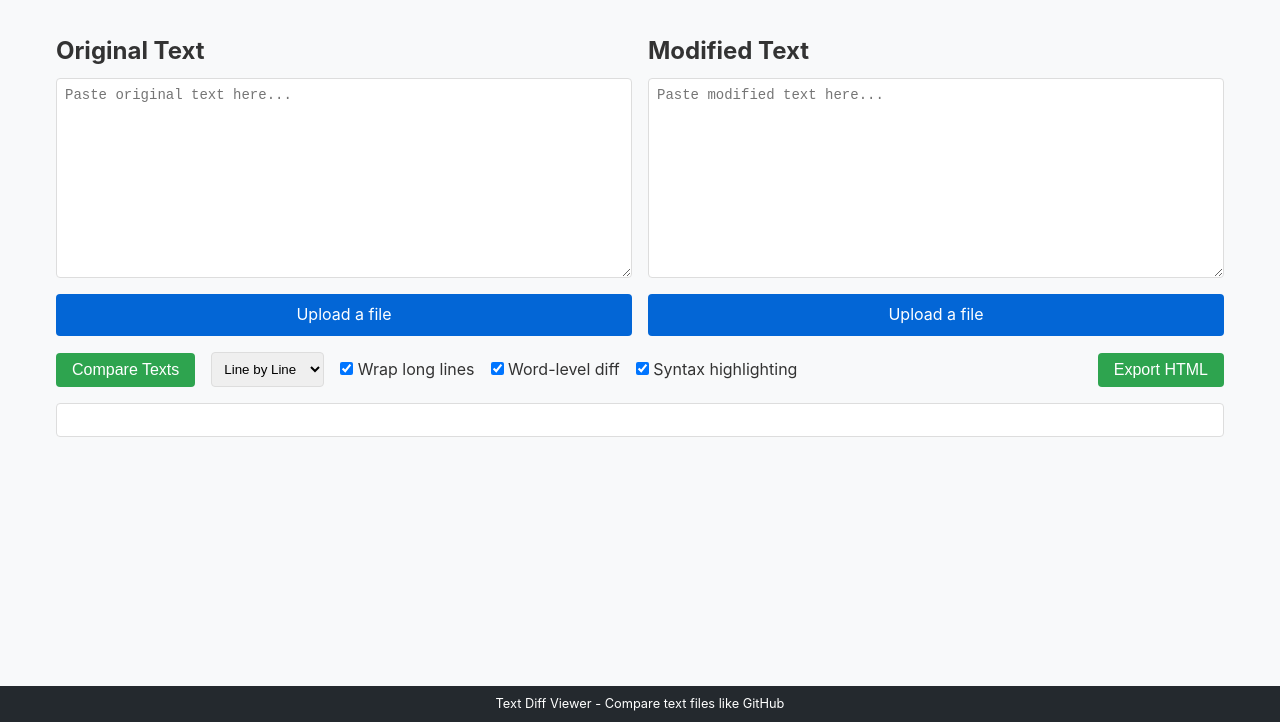
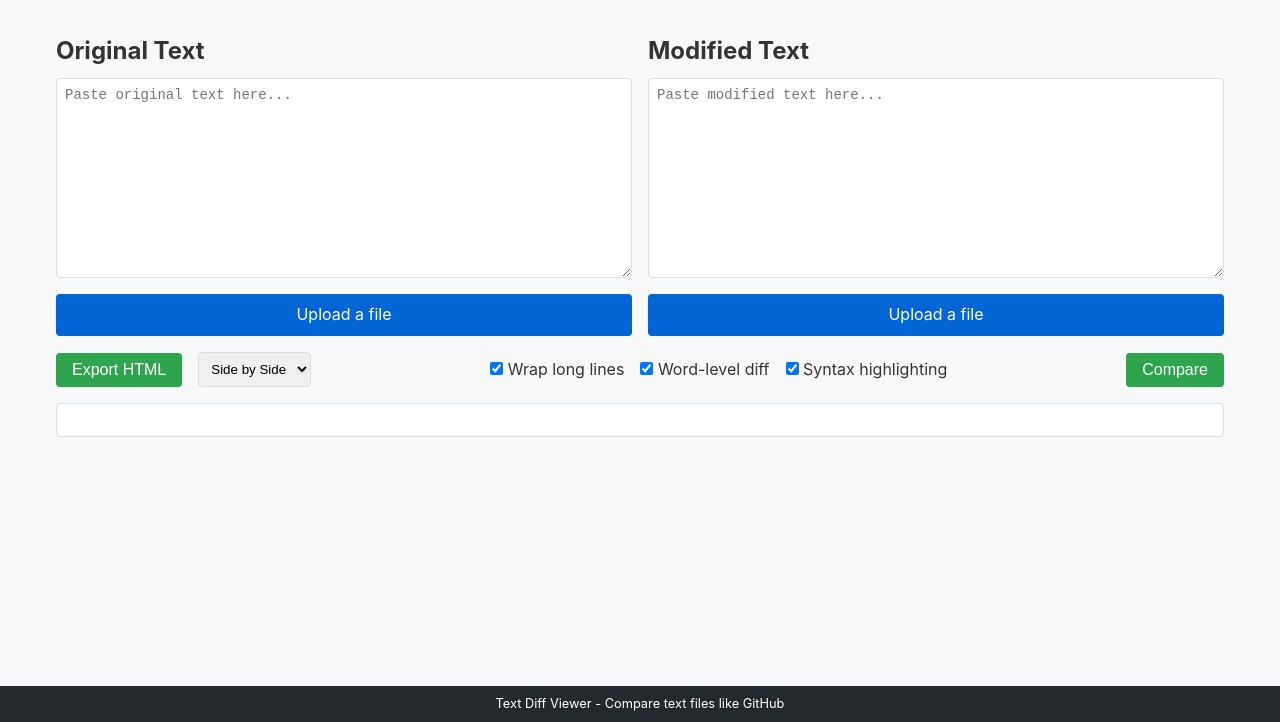
Before and after one commit to ChSamaras/TextDiffViewer, a plain HTML site: page index.html in a window 1280 px wide. Shown: the part 78-800 px from the top of the page. Drawn offline with nearby package versions, Linux system fonts and the light colour scheme.

Commit message:
UI improvements: Rename and reposition Compare button, make Side by Side the default view

```diff
--- a/index.html
+++ b/index.html
@@ -38,11 +38,13 @@
             </div>
         </div>
         <div class="controls">
-            <button id="compare-btn">Compare Texts</button>
-            <select id="diff-format">
-                <option value="line-by-line">Line by Line</option>
-                <option value="side-by-side">Side by Side</option>
-            </select>
+            <div class="left-options">
+                <button id="export-html-btn">Export HTML</button>
+                <select id="diff-format">
+                    <option value="side-by-side">Side by Side</option>
+                    <option value="line-by-line">Line by Line</option>
+                </select>
+            </div>
             <div class="options">
                 <label>
                     <input type="checkbox" id="wrap-lines" checked>
@@ -57,8 +59,8 @@
                     Syntax highlighting
                 </label>
             </div>
-            <div class="export-options">
-                <button id="export-html-btn">Export HTML</button>
+            <div class="right-options">
+                <button id="compare-btn">Compare</button>
             </div>
         </div>
         <div class="diff-stats">
--- a/styles.css
+++ b/styles.css
@@ -89,8 +89,15 @@ label[for="modified-file"]:hover {
 .controls {
     display: flex;
     flex-wrap: wrap;
+    margin-bottom: 1rem;
+    align-items: center;
+    justify-content: space-between;
     gap: 1rem;
-    margin-bottom: 1rem;
+}
+
+.left-options {
+    display: flex;
+    gap: 1rem;
     align-items: center;
 }
 
@@ -98,10 +105,14 @@ label[for="modified-file"]:hover {
     display: flex;
     flex-wrap: wrap;
     gap: 1rem;
+    justify-content: center;
+    flex-grow: 1;
 }
 
-.export-options {
-    margin-left: auto;
+.right-options {
+    display: flex;
+    gap: 1rem;
+    align-items: center;
 }
 
 .diff-stats {
```
